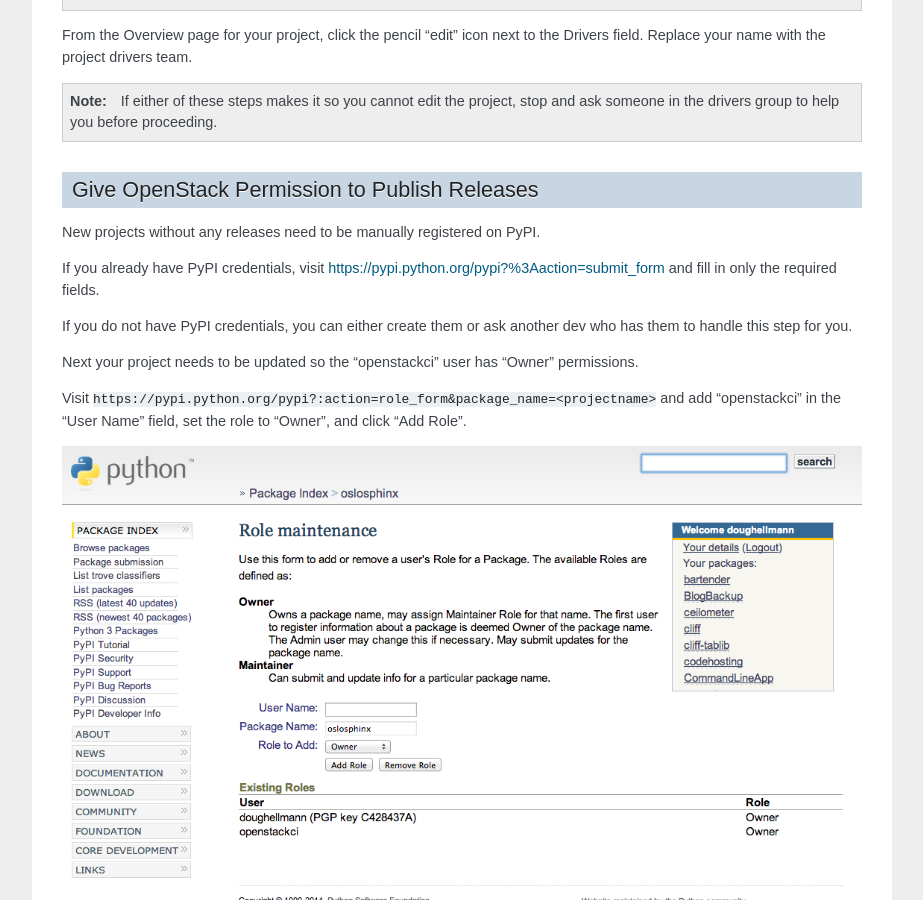
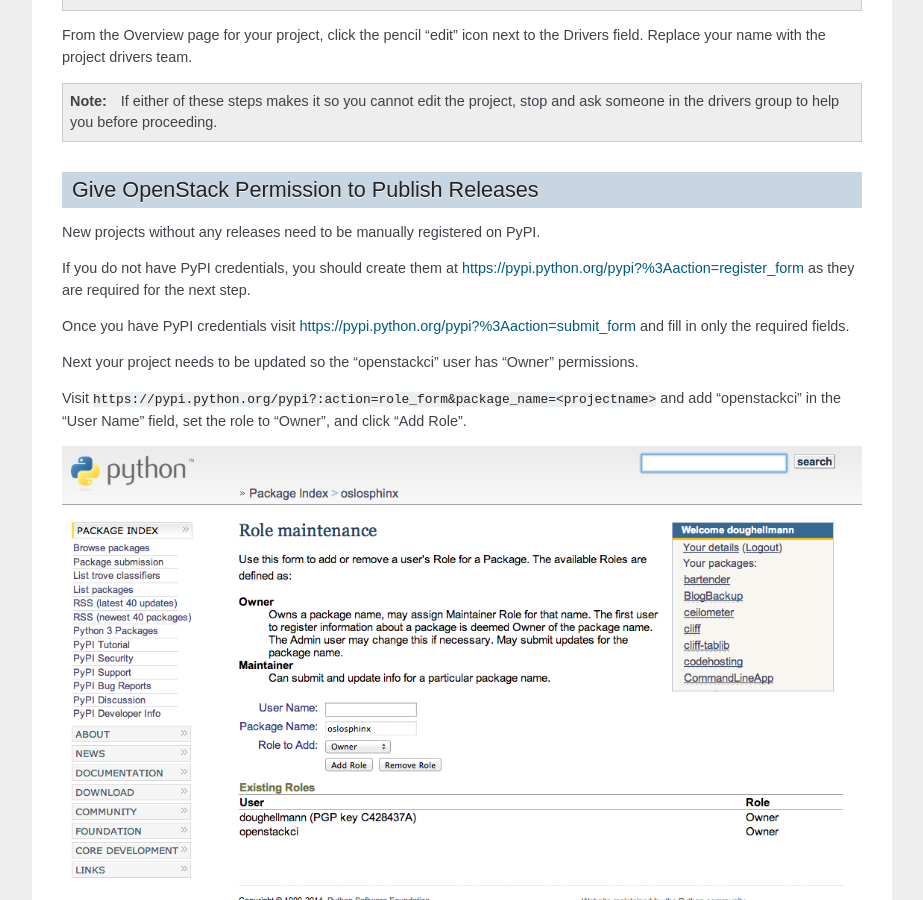
Before and after one commit to openstack-archive/infra-manual, a Sphinx documentation site: the page built from doc/source/creators.rst, in a window 1280 px wide and 900 px high, scrolled down 2396 px. Shown: the whole window, without its empty margins (198-1121 px from the left). Built offline with Sphinx 7.4.7, drawn with Linux system fonts in a browser that asks for light colours.

Commit message:
Require PyPI credentials when registering projects
Don't optionally suggest $PyPI user register projects. Instead require
the creator to create PyPI credentials and do the registration
themselves. This simplifies the process as it is actionable by a single
person.

Change-Id: I600e25d0f2232cec48ceaf9d4803bf1ac024e840

```diff
--- a/doc/source/creators.rst
+++ b/doc/source/creators.rst
@@ -171,12 +171,13 @@
 New projects without any releases need to be manually registered on
 PyPI.
 
-If you already have PyPI credentials, visit
+If you do not have PyPI credentials, you should create them at
+https://pypi.python.org/pypi?%3Aaction=register_form as they are
+required for the next step.
+
+Once you have PyPI credentials visit
 https://pypi.python.org/pypi?%3Aaction=submit_form and fill in only
 the required fields.
-
-If you do not have PyPI credentials, you can either create them or ask
-another dev who has them to handle this step for you.
 
 Next your project needs to be updated so the "openstackci" user has
 "Owner" permissions.
```
